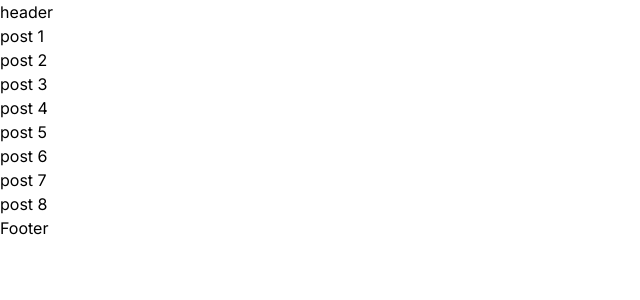
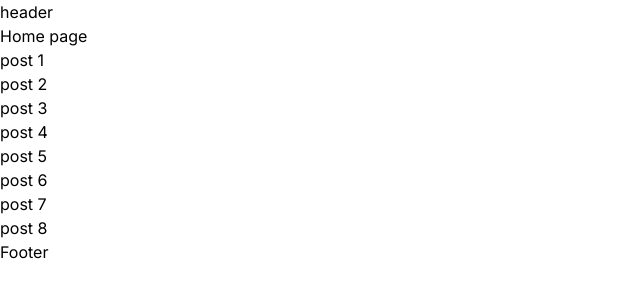
Before and after one commit to olgatenison/next-practice, a Next.js app: page /blog in a window 1280 px wide. Shown: the top 300 px of the page, without its empty margins (0-640 px from the left). Built offline with nearby package versions, Linux system fonts and the light colour scheme.

Commit message:
links in navigation

```diff
--- a/src/app/blog/[postid]/page.tsx
+++ b/src/app/blog/[postid]/page.tsx
@@ -15,5 +15,5 @@ export const generateMetadata = ({ params }: Props): Metadata => {
 
 export default function Page({ params }: Props) {
   // Используйте Props здесь
-  return <div>details page прапапапвпавоеwith the id: {params.postid}</div>;
+  return <div>details page with the id: {params.postid}</div>;
 }
--- a/src/app/blog/page.tsx
+++ b/src/app/blog/page.tsx
@@ -1,16 +1,36 @@
 import React from "react";
+import Link from "next/link";
 
 export default function page() {
   return (
     <div>
-      <h3>post 1</h3>
-      <h3>post 2</h3>
-      <h3>post 3</h3>
-      <h3>post 4</h3>
-      <h3>post 5</h3>
-      <h3>post 6</h3>
-      <h3>post 7</h3>
-      <h3>post 8</h3>
+      <Link href="/">Home page</Link>
+      <h3>
+        <Link href="/blog/1">post 1</Link>
+      </h3>
+      <h3>
+        <Link href="/blog/2" replace>
+          post 2
+        </Link>
+      </h3>
+      <h3>
+        <Link href="/blog/3">post 3</Link>
+      </h3>
+      <h3>
+        <Link href="/blog/4">post 4</Link>
+      </h3>
+      <h3>
+        <Link href="/blog/5">post 5</Link>
+      </h3>
+      <h3>
+        <Link href="/blog/6">post 6</Link>
+      </h3>
+      <h3>
+        <Link href="/blog/7">post 7</Link>
+      </h3>
+      <h3>
+        <Link href="/blog/8">post 8</Link>
+      </h3>
     </div>
   );
 }
--- a/src/app/page.tsx
+++ b/src/app/page.tsx
@@ -1,8 +1,11 @@
 import Image from "next/image";
+import Link from "next/link";
+
 import Hero from "@/components/Hero";
 export default function Home() {
   return (
     <div>
+      <Link href="/blog">Blog Page</Link>
       <Hero />
     </div>
   );
```
